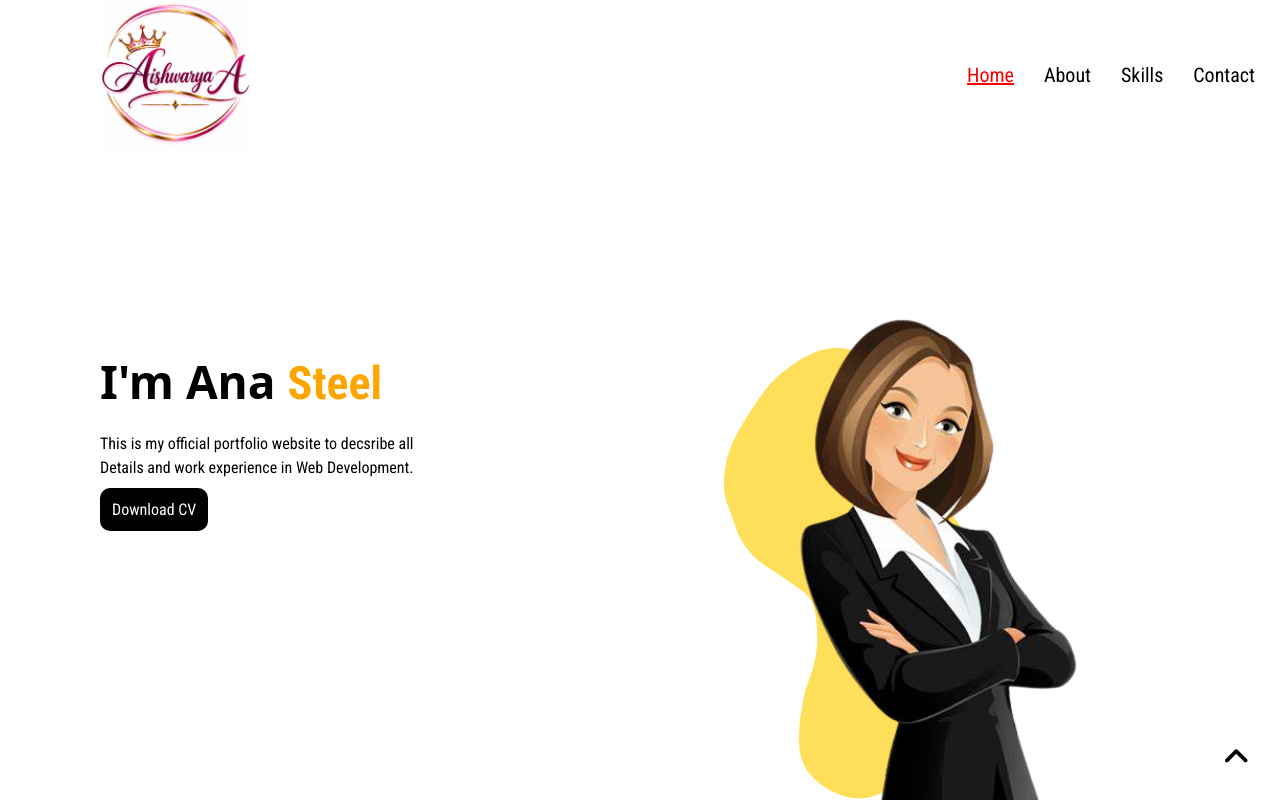
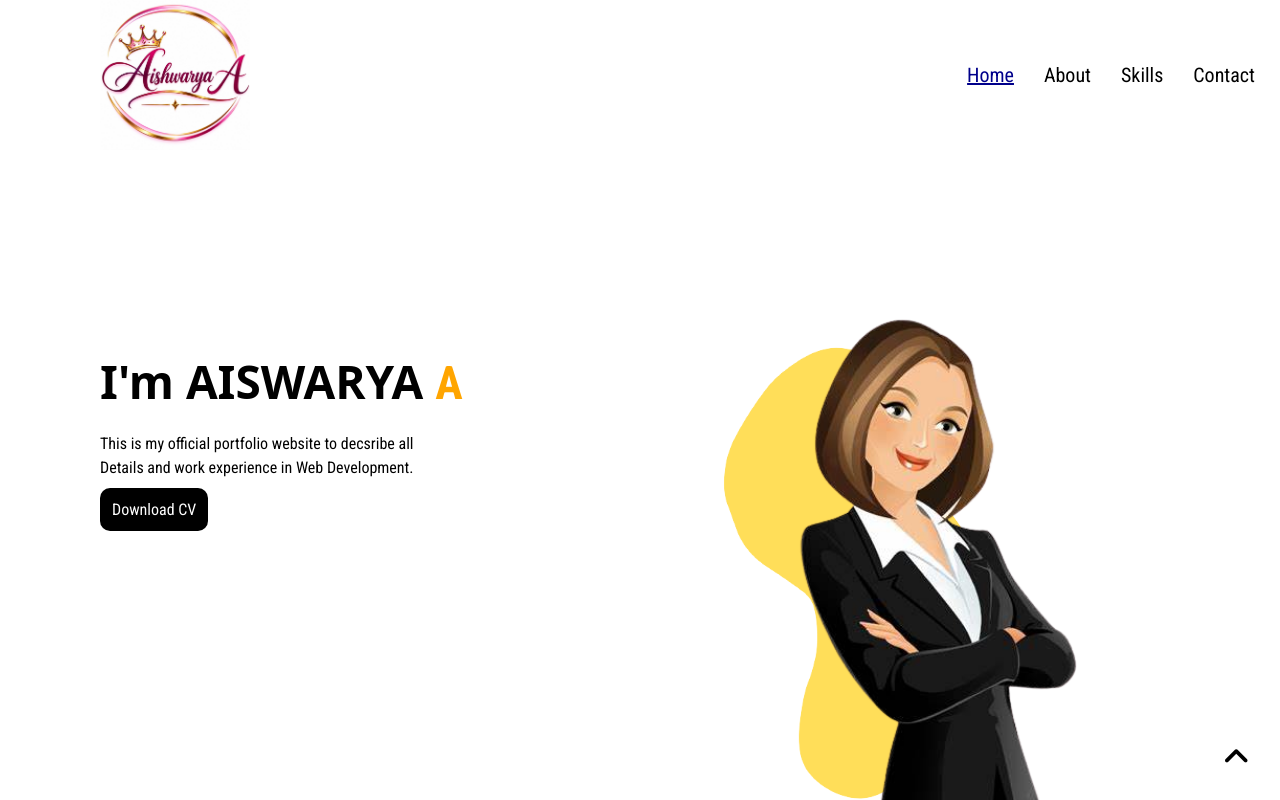
Before and after one commit to Aiswarya8301/portfolio-HTML-CSS-ANIMATION, a plain HTML site: page index.html in a window 1280 px wide. In both pictures the pointer is over the link "Home". Shown: the top 800 px of the page. Drawn offline with nearby package versions, Linux system fonts and the light colour scheme; a web font is replaced by a local one.

Commit message:
portfolio hover color change

```diff
--- a/index.html
+++ b/index.html
@@ -52,7 +52,7 @@
     </header>
     <section id="home">
       <div class="homeContents">
-        <h1 class="animate__animated animate__bounce">I'm Ana <span style="color: orange">Steel</span></h1>
+        <h1 class="animate__animated animate__bounce">I'm AISWARYA  <span style="color: orange">A</span></h1>
         <p>
           This is my official portfolio website to decsribe all <br />
           Details and work experience in Web Development.
--- a/style.css
+++ b/style.css
@@ -24,7 +24,7 @@ nav a {
 }
 nav a:hover {
   text-decoration: underline;
-  color: red;
+  color:darkblue;
 }
 header,
 #home,
```
